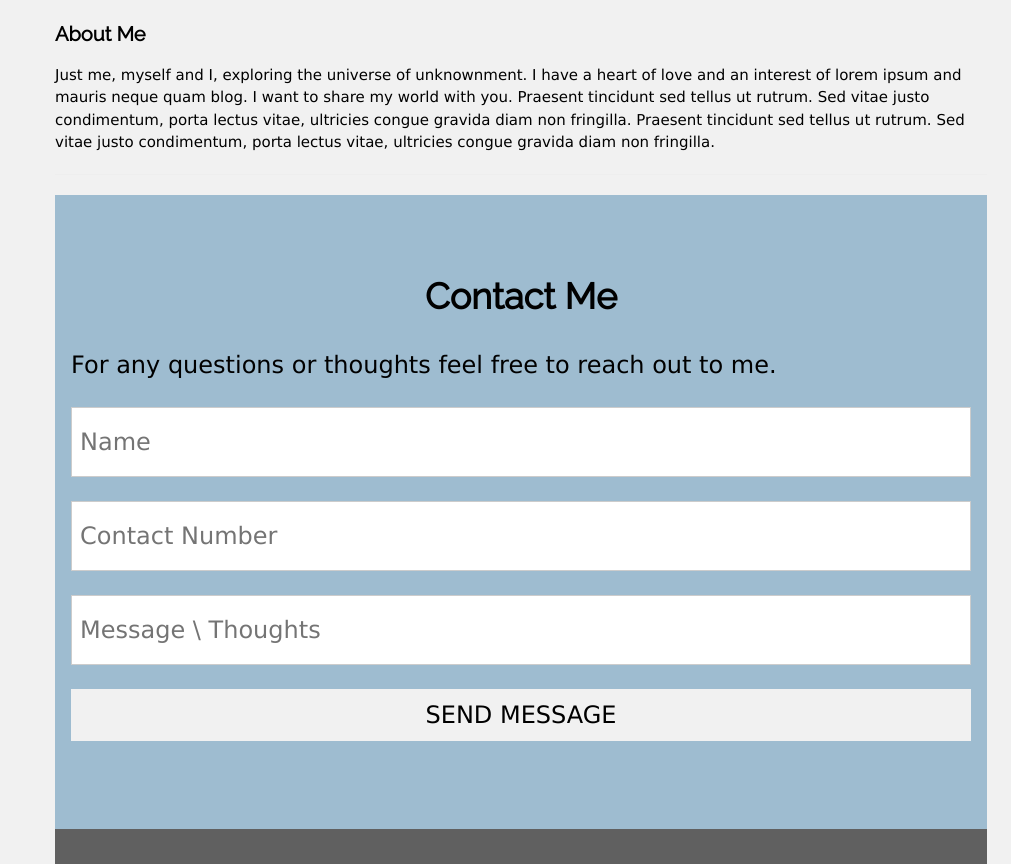
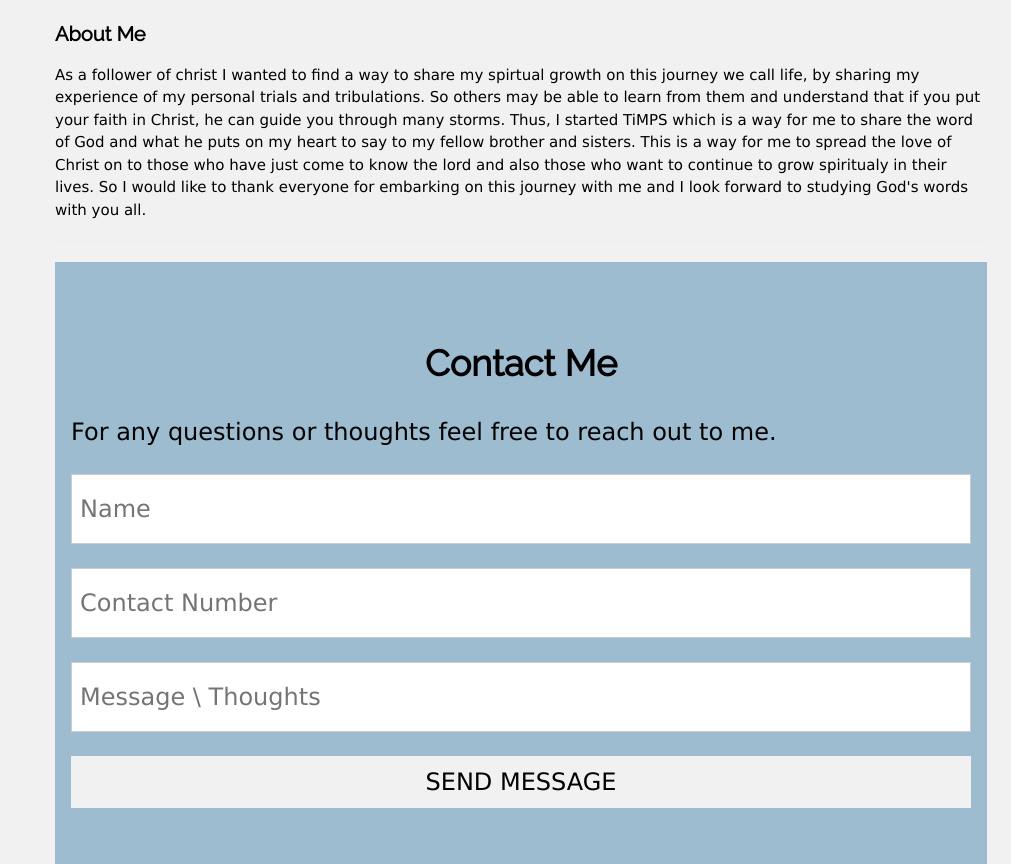
Before and after one commit to burrisgr/timps, a plain HTML site: page index.html in a window 1280 px wide. Shown: the part 1792-2656 px from the top of the page, without its empty margins (269-1280 px from the left). Drawn offline with nearby package versions, Linux system fonts and the light colour scheme.

Commit message:
finished about me message

```diff
--- a/index.html
+++ b/index.html
@@ -512,11 +512,12 @@
 
         <div class="w3-container w3-padding-large" style="margin-bottom:32px">
             <h4><b>About Me</b></h4>
-            <p>Just me, myself and I, exploring the universe of unknownment. I have a heart of love and an interest of
-                lorem ipsum and mauris neque quam blog. I want to share my world with you. Praesent tincidunt sed tellus
-                ut rutrum. Sed vitae justo condimentum, porta lectus vitae, ultricies congue gravida diam non fringilla.
-                Praesent tincidunt sed tellus ut rutrum. Sed vitae justo condimentum, porta lectus vitae, ultricies
-                congue gravida diam non fringilla.</p>
+            <p>As a follower of christ I wanted to find a way to share my spirtual growth on this journey we call life, by sharing my experience
+                of my personal trials and tribulations. So others may be able to learn from them and understand that if you put your
+                faith in Christ, he can guide you through many storms. Thus, I started TiMPS which is a way for me to share the word of God and what he puts on my
+                heart to say to my fellow brother and sisters. This is a way for me to spread the love of Christ on to those who have just come to know the lord
+                and also those who want to continue to grow spiritualy in their lives. So I would like to thank everyone for embarking on this journey with me
+                and I look forward to studying God's words with you all.</p>
             <hr>
 
             <!-- Contact -->
```
